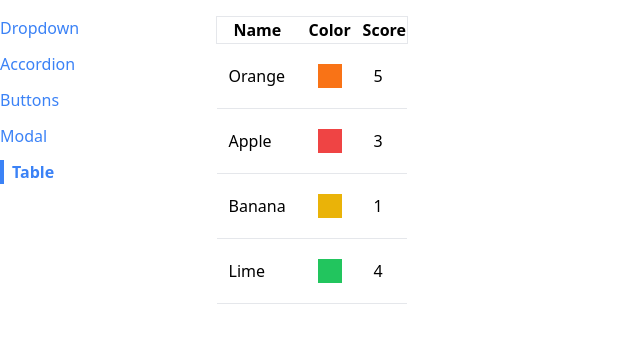
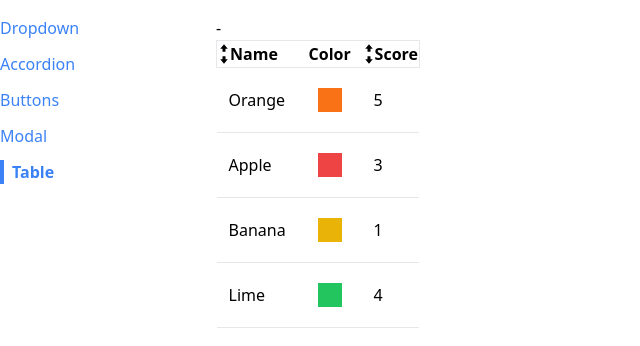
Before and after one commit to AmirKishk/react-components, a React (Create React App) app: page /table in a window 1280 px wide. Shown: the top 346 px of the page, without its empty margins (0-640 px from the left). Built offline with nearby package versions, Linux system fonts and the light colour scheme.

Commit message:
commit sortable table completed

```diff
--- /dev/null
+++ b/src/components/SortableTable.js
@@ -0,0 +1,110 @@
+import { useState } from "react";
+import { GoArrowUp, GoArrowDown } from "react-icons/go";
+import Table from "./Table";
+
+function SortableTable(props) {
+  const [sortOrder, setSortOrder] = useState(null);
+  const [sortBy, setSortBy] = useState(null);
+  const { config, data } = props;
+
+  const handleClick = (label) => {
+    if (sortBy && label !== sortBy) {
+      setSortOrder("asc");
+      setSortBy(label);
+      return;
+    }
+
+    if (sortOrder === null) {
+      setSortOrder("asc");
+      setSortBy(label);
+    } else if (sortOrder === "asc") {
+      setSortOrder("desc");
+      setSortBy(label);
+    } else if (sortOrder === "desc") {
+      setSortOrder(null);
+      setSortBy(null);
+    }
+  };
+
+  const updatedConfig = config.map((column) => {
+    if (!column.sortValue) {
+      return column;
+    }
+
+    return {
+      ...column,
+      header: () => (
+        <th
+          className="cursor-pointer hover:bg-gray-100"
+          onClick={() => handleClick(column.label)}
+        >
+          <div className="flex items-center">
+            {getIcons(column.label, sortBy, sortOrder)}
+            {column.label}
+          </div>
+        </th>
+      ),
+    };
+  });
+
+  let sortedData = data;
+  if (sortOrder && sortBy) {
+    const { sortValue } = config.find((column) => column.label === sortBy);
+
+    sortedData = [...data].sort((a, b) => {
+      const valueA = sortValue(a);
+      const valueB = sortValue(b);
+
+      const reverseOrder = sortOrder === "asc" ? 1 : -1;
+
+      if (typeof valueA === "string") {
+        return valueA.localeCompare(valueB) * reverseOrder;
+      } else {
+        return (valueA - valueB) * reverseOrder;
+      }
+    });
+  }
+
+  return (
+    <div>
+      {sortOrder} - {sortBy}
+      <Table {...props} data={sortedData} config={updatedConfig} />
+    </div>
+  );
+}
+
+function getIcons(label, sortBy, sortOrder) {
+  if (label !== sortBy) {
+    return (
+      <div>
+        <div>
+          <GoArrowUp size={12} />
+          <GoArrowDown size={12} />
+        </div>
+      </div>
+    );
+  }
+
+  if (sortOrder === null) {
+    return (
+      <div>
+        <GoArrowUp size={12} />
+        <GoArrowDown size={12} />
+      </div>
+    );
+  } else if (sortOrder === "asc") {
+    return (
+      <div>
+        <GoArrowUp size={12} />
+      </div>
+    );
+  } else if (sortOrder === "desc") {
+    return (
+      <div>
+        <GoArrowDown size={12} />
+      </div>
+    );
+  }
+}
+
+export default SortableTable;
--- a/src/components/Table.js
+++ b/src/components/Table.js
@@ -1,5 +1,11 @@
+import { Fragment } from "react";
+
 function Table({ data, config, keyFn }) {
   const renderHeaders = config.map((column) => {
+    if (column.header) {
+      return <Fragment key={column.label}>{column.header()}</Fragment>;
+    }
+
     return <th key={column.label}>{column.label}</th>;
   });
 
--- a/src/pages/TablePage.js
+++ b/src/pages/TablePage.js
@@ -1,4 +1,5 @@
 import Table from "../components/Table";
+import SortableTable from "../components/SortableTable";
 
 function TablePage() {
   const data = [
@@ -12,6 +13,7 @@
     {
       label: "Name",
       render: (fruit) => fruit.name,
+      sortValue: (fruit) => fruit.name,
     },
     {
       label: "Color",
@@ -20,6 +22,7 @@
     {
       label: "Score",
       render: (fruit) => fruit.score,
+      sortValue: (fruit) => fruit.score,
     },
   ];
 
@@ -29,7 +32,7 @@
 
   return (
     <div>
-      <Table data={data} config={config} keyFn={keyFn} />
+      <SortableTable data={data} config={config} keyFn={keyFn} />
     </div>
   );
 }
```
